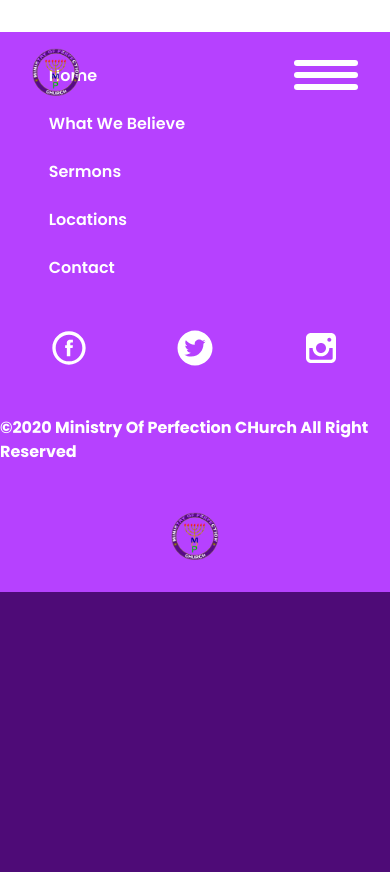
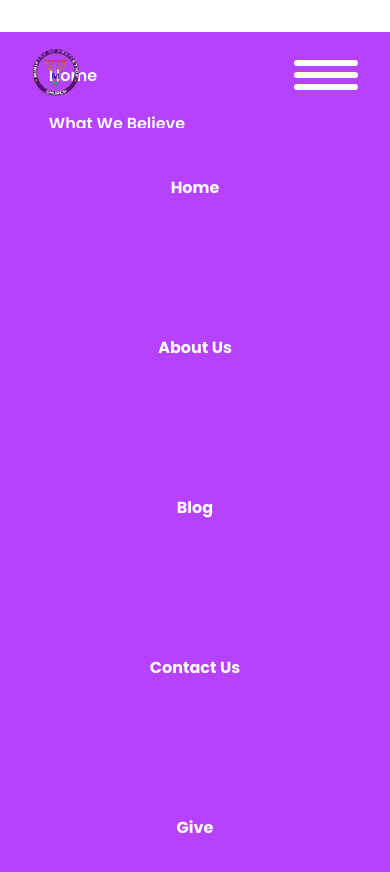
Before and after one commit to Onyelaudochukwuka/mopugbowo, a Next.js app: page /admin in a window 390 px wide. Shown: the top 872 px of the page. Built offline with nearby package versions, Linux system fonts and the light colour scheme.

Commit message:
navbar styling

```diff
--- a/components/Navbar.tsx
+++ b/components/Navbar.tsx
@@ -5,7 +5,8 @@ import Link from "next/link";
 import { useScroll } from "framer-motion";
 const content = ["Home", "About Us", "Blog", "Contact Us","Give"]
 const Navbar: FC = () => {
-  const [yDistance, setYDistance] = useState(0);
+  const [yDistance, setYDistance] = useState<number>(0);
+  const [dropDown, setDropDown] = useState<boolean>(true);
   useEffect(() => {
     const Interval = setInterval(() => setYDistance(scrollY), 1000);
     return () => {
@@ -15,15 +16,18 @@ const Navbar: FC = () => {
 
   const Id: string = useId();
   return (
-    <nav className={`${yDistance > 100 ? `bg-curves` : `bg-transparent` } transition-colors duration-500 ease-in w-full flex flex-1 p-4 justify-between items-center px-[8.33%] fixed z-50`}>
+    <nav className={`${yDistance > 100 ? `bg-curves` : `bg-transparent` } transition-colors duration-500 ease-in w-full flex flex-1 p-4 justify-between items-center px-[8.33%] fixed z-40`}>
       <span className="w-12 "><Image src={logo} /></span>
-      <div className="lg:flex justify-between basis-6/12 mr-[8.33%] text-white font-bold items-center hidden">
+      <div className={`flex justify-between lg:flex-row lg:basis-6/12 lg:mr-[8.33%] text-white font-bold items-center ${dropDown ? `scale-100 bg-curves items-center py-12` : `scale-0`} lg:bg-transparent lg:py-0 lg:scale-100 origin-top-left  transition-transform duration-700 ease-in z-50  h-[90vh] w-full lg:w-auto lg:h-auto inset-0 lg:relative absolute top-24 lg:top-auto flex-col`}>
         {
           content.map((value:string,index:number) => <span key={Id + index} className="relative before:absolute before:-bottom-2 before:w-full before:left-0 before:h-1 before:bg-white before:scale-x-0 before:origin-right before:transition-transform before:duration-300 hover:before:scale-100 hover:before:origin-left before:rounded-full cursor-pointer">{value}</span>
           )
         }
       </div>
-      <div className="relative lg:hidden">
+      <div className="relative lg:hidden"
+        onClick={() => setDropDown(prev => !prev)}
+
+      >
         <span className="block w-16 h-1.5 relative bg-white rounded-full cursor-pointer before:w-16 before:h-1.5 before:bg-white before:rounded-full  before:absolute before:bottom-3 after:w-16 after:h-1.5 after:bg-white after:rounded-full  after:absolute after:top-3"></span>
       </div>
     </nav>
```
